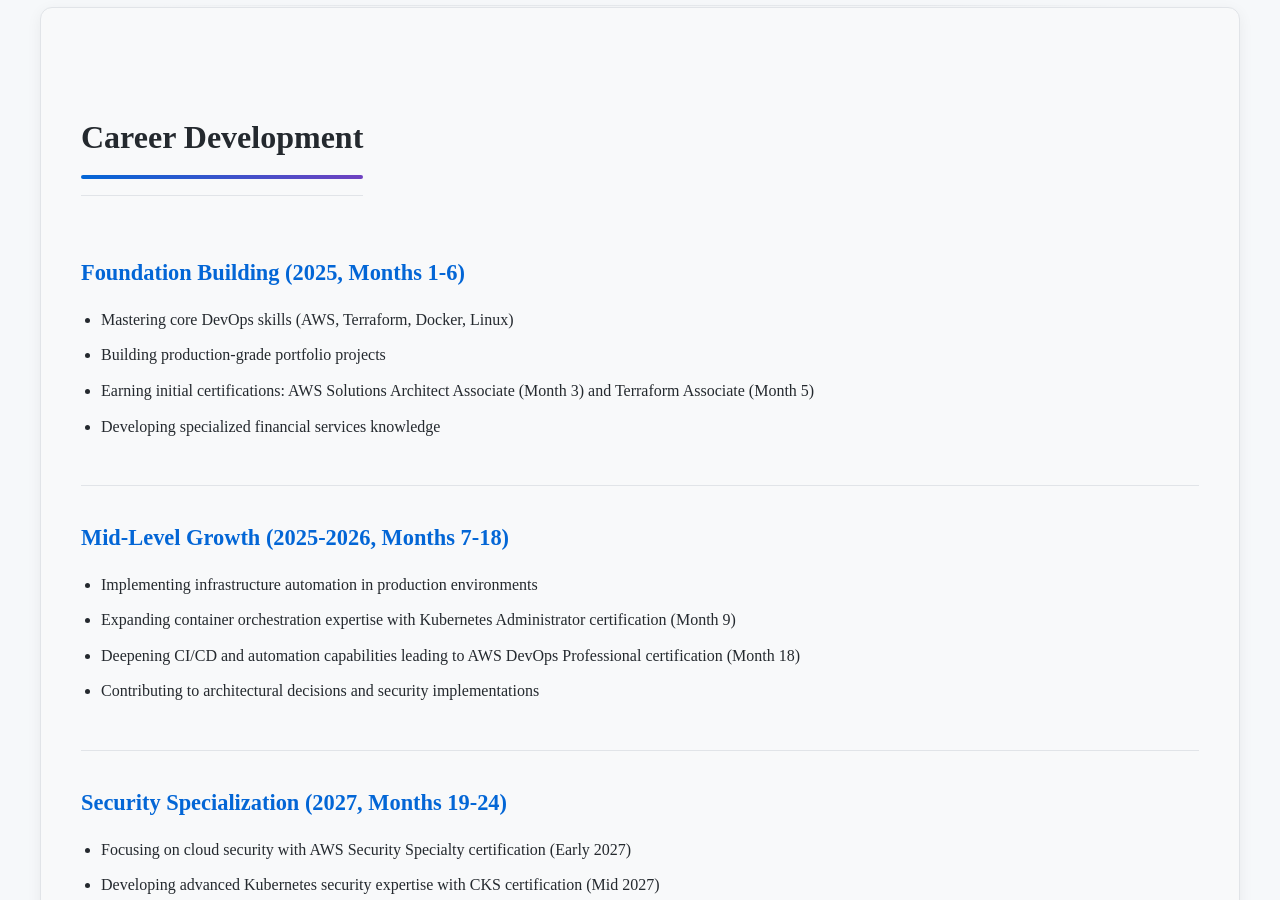
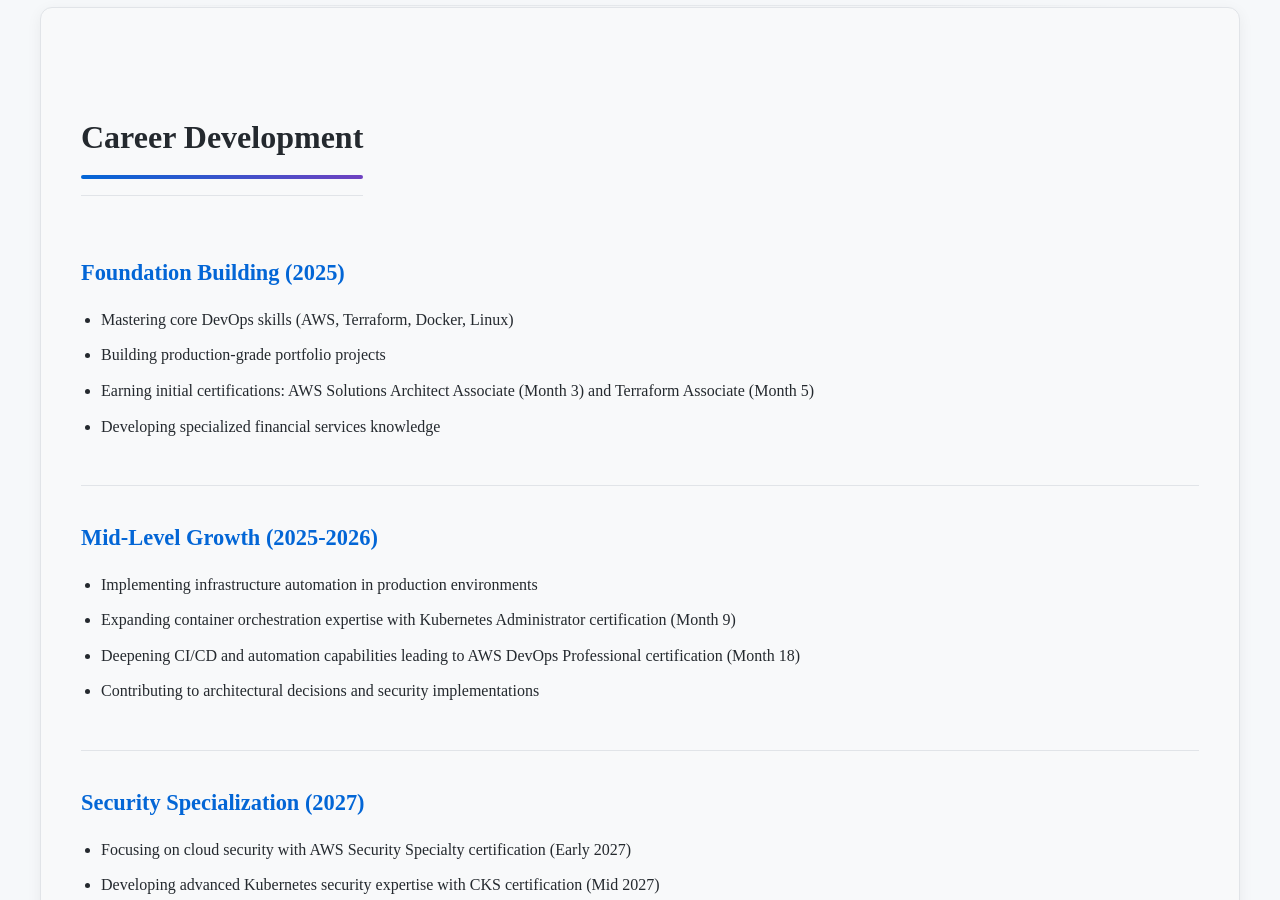
Before and after one commit to joshuamichaelhall/joshuamichaelhall.github.io, a Jekyll site: the page built from pages/about.md, in a window 1280 px wide and 900 px high, scrolled down 6611 px. Built offline with Jekyll 4.4.1, drawn with Linux system fonts in a browser that asks for light colours; nearby versions of some CDN libraries.

Commit message:
updated plan

```diff
--- a/pages/about.md
+++ b/pages/about.md
@@ -103,7 +103,7 @@ permalink: /about/
   <h2>Career Development</h2>
 
   <div class="career-stage">
-    <h3>Foundation Building (2025, Months 1-6)</h3>
+    <h3>Foundation Building (2025)</h3>
     <ul>
       <li>Mastering core DevOps skills (AWS, Terraform, Docker, Linux)</li>
       <li>Building production-grade portfolio projects</li>
@@ -113,7 +113,7 @@ permalink: /about/
   </div>
 
   <div class="career-stage">
-    <h3>Mid-Level Growth (2025-2026, Months 7-18)</h3>
+    <h3>Mid-Level Growth (2025-2026)</h3>
     <ul>
       <li>Implementing infrastructure automation in production environments</li>
       <li>Expanding container orchestration expertise with Kubernetes Administrator certification (Month 9)</li>
@@ -123,7 +123,7 @@ permalink: /about/
   </div>
 
   <div class="career-stage">
-    <h3>Security Specialization (2027, Months 19-24)</h3>
+    <h3>Security Specialization (2027)</h3>
     <ul>
       <li>Focusing on cloud security with AWS Security Specialty certification (Early 2027)</li>
       <li>Developing advanced Kubernetes security expertise with CKS certification (Mid 2027)</li>
```
